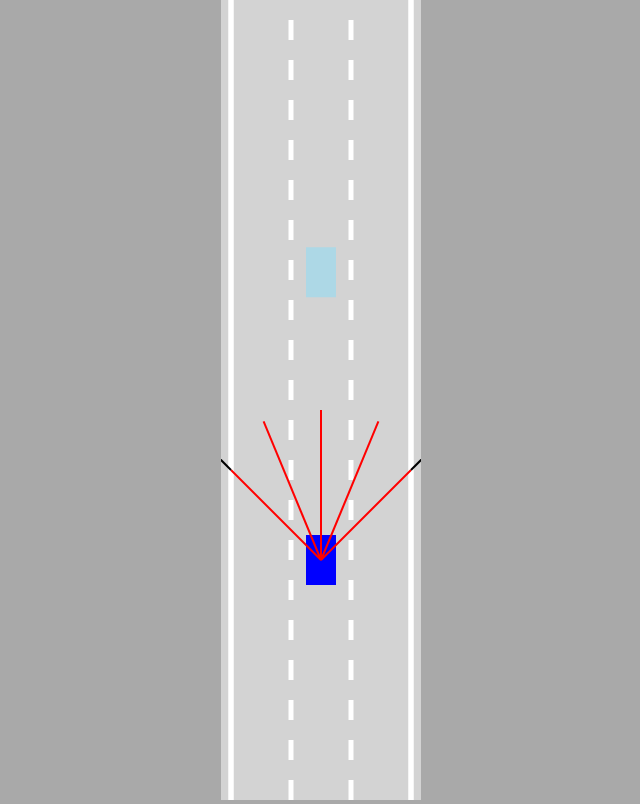
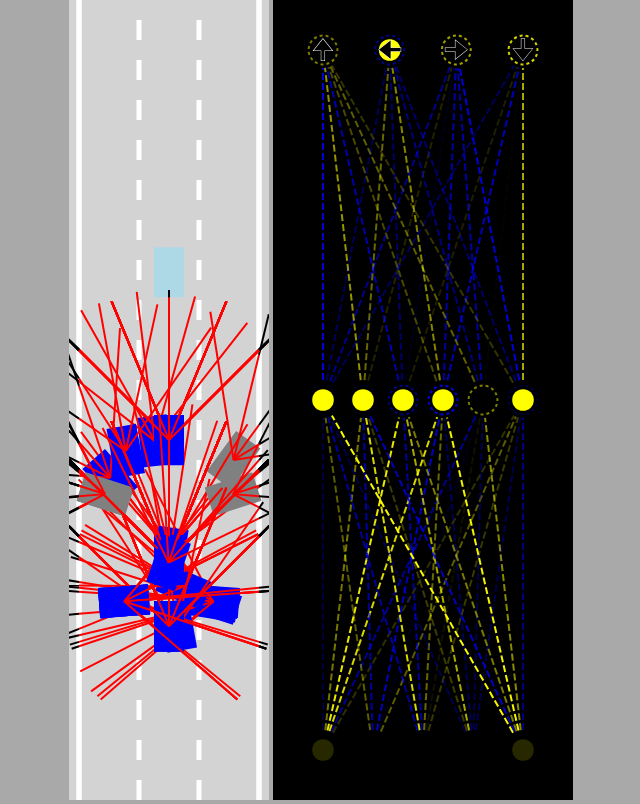
Before and after one commit to DManLucas/Self_Driving_Car, a plain HTML site: page index.html in a window 1280 px wide. Shown: the whole page, without its empty margins (319-959 px from the left). Drawn offline with Linux system fonts and the light colour scheme; animation ran at ten frames a second.

Commit message:
Refactored code to use multiple cars and a neural network visualizer

```diff
--- a/car.js
+++ b/car.js
@@ -12,11 +12,13 @@ class Car {
     this.angle = 0;
     this.damaged = false;
 
+    this.useBrain = controlType == "AI";
+
     if (controlType != "DUMMY") {
       this.sensor = new Sensor(this);
       this.brain = new NeuralNetwork([this.sensor.rayCount, 6, 4]);
     }
-    this.control = new Controls(controlType);
+    this.controls = new Controls(controlType);
   }
 
   update(roadBorders, traffic) {
@@ -31,7 +33,13 @@ class Car {
         s == null ? 0 : 1 - s.offset
       );
       const outputs = NeuralNetwork.feedForward(offsets, this.brain);
-      console.log(outputs);
+
+      if (this.useBrain) {
+        this.controls.forward = outputs[0];
+        this.controls.left = outputs[1];
+        this.controls.right = outputs[2];
+        this.controls.reverse = outputs[3];
+      }
     }
   }
 
@@ -73,10 +81,10 @@ class Car {
   }
 
   #move() {
-    if (this.control.forward) {
+    if (this.controls.forward) {
       this.speed += this.acceleration;
     }
-    if (this.control.reverse) {
+    if (this.controls.reverse) {
       this.speed -= this.acceleration;
     }
 
@@ -96,16 +104,17 @@ class Car {
     if (Math.abs(this.speed) < this.friction) {
       this.speed = 0;
     }
+
     if (this.speed != 0) {
       const flip = this.speed > 0 ? 1 : -1;
-
-      if (this.control.right) {
+      if (this.controls.left) {
+        this.angle += 0.03 * flip;
+      }
+      if (this.controls.right) {
         this.angle -= 0.03 * flip;
       }
-      if (this.control.left) {
-        this.angle += 0.03 * flip;
-      }
     }
+
     this.x -= Math.sin(this.angle) * this.speed;
     this.y -= Math.cos(this.angle) * this.speed;
   }
--- a/index.html
+++ b/index.html
@@ -6,7 +6,9 @@
     <link rel="stylesheet" href="style.css" />
   </head>
   <body>
-    <canvas id="myCanvas"></canvas>
+    <canvas id="carCanvas"></canvas>
+    <canvas id="networkCanvas"></canvas>
+    <script type="text/javascript" src="visualizer.js"></script>
     <script type="text/javascript" src="network.js"></script>
     <script type="text/javascript" src="sensor.js"></script>
     <script type="text/javascript" src="utilities.js"></script>
--- a/main.js
+++ b/main.js
@@ -1,29 +1,53 @@
-const canvas = document.getElementById("myCanvas");
+const carCanvas = document.getElementById("carCanvas");
+carCanvas.width = 200;
+const networkCanvas = document.getElementById("networkCanvas");
+networkCanvas.width = 300;
 
-canvas.width = 200;
+const carCtx = carCanvas.getContext("2d");
+const networkCtx = networkCanvas.getContext("2d");
 
-const ctx = canvas.getContext("2d");
-const road = new Road(canvas.width / 2, canvas.width * 0.9);
-const car = new Car(road.getLaneCenter(1), 100, 30, 50, "AI");
+const road = new Road(carCanvas.width / 2, carCanvas.width * 0.9);
+
+const N = 100;
+const cars = generateCars(N);
+
 const traffic = [new Car(road.getLaneCenter(1), -100, 30, 50, "DUMMY", 2)];
 
 animate();
 
-function animate() {
+function generateCars(N) {
+  const cars = [];
+  for (let i = 0; i <= N; i++) {
+    cars.push(new Car(road.getLaneCenter(1), 100, 30, 50, "AI"));
+  }
+  return cars;
+}
+
+function animate(time) {
   for (let i = 0; i < traffic.length; i++) {
     traffic[i].update(road.borders, []);
   }
-  car.update(road.borders, traffic);
+  for (let i = 0; i < cars.length; i++) {
+    cars[i].update(road.borders, traffic);
+  }
 
-  canvas.height = window.innerHeight;
-  ctx.save();
-  ctx.translate(0, -car.y + canvas.height * 0.7);
+  carCanvas.height = window.innerHeight;
+  networkCanvas.height = window.innerHeight;
 
-  road.draw(ctx);
+  carCtx.save();
+  carCtx.translate(0, -cars[0].y + carCanvas.height * 0.7);
+
+  road.draw(carCtx);
   for (let i = 0; i < traffic.length; i++) {
-    traffic[i].draw(ctx, "lightblue");
+    traffic[i].draw(carCtx, "lightblue");
   }
-  car.draw(ctx, "blue");
-  ctx.restore();
+  for (let i = 0; i < cars.length; i++) {
+    cars[i].draw(carCtx, "blue");
+  }
+
+  carCtx.restore();
+
+  networkCtx.lineDashOffset = -time / 50;
+  Visualizer.drawNetwork(networkCtx, cars[0].brain);
   requestAnimationFrame(animate);
 }
--- a/network.js
+++ b/network.js
@@ -1,14 +1,14 @@
 class NeuralNetwork {
   constructor(neuronCounts) {
     this.levels = [];
-    for (let i = 0; i < neuronCounts.length; i++) {
+    for (let i = 0; i < neuronCounts.length - 1; i++) {
       this.levels.push(new Level(neuronCounts[i], neuronCounts[i + 1]));
     }
   }
 
   static feedForward(givenInputs, network) {
     let outputs = Level.feedForward(givenInputs, network.levels[0]);
-    for (let i = 0; i < network.levels; i++) {
+    for (let i = 1; i < network.levels.length; i++) {
       outputs = Level.feedForward(outputs, network.levels[i]);
     }
     return outputs;
@@ -25,6 +25,7 @@ class Level {
     for (let i = 0; i < inputCount; i++) {
       this.weights[i] = new Array(outputCount);
     }
+
     Level.#randomize(this);
   }
 
@@ -34,7 +35,8 @@ class Level {
         level.weights[i][j] = Math.random() * 2 - 1;
       }
     }
-    for (let i = 0; i < level.biases; i++) {
+
+    for (let i = 0; i < level.biases.length; i++) {
       level.biases[i] = Math.random() * 2 - 1;
     }
   }
@@ -43,17 +45,20 @@ class Level {
     for (let i = 0; i < level.inputs.length; i++) {
       level.inputs[i] = givenInputs[i];
     }
-    for (let i = 0; i < level.inputs.length; i++) {
+
+    for (let i = 0; i < level.outputs.length; i++) {
       let sum = 0;
       for (let j = 0; j < level.inputs.length; j++) {
         sum += level.inputs[j] * level.weights[j][i];
       }
+
       if (sum > level.biases[i]) {
         level.outputs[i] = 1;
       } else {
         level.outputs[i] = 0;
       }
     }
+
     return level.outputs;
   }
 }
--- a/style.css
+++ b/style.css
@@ -5,6 +5,10 @@ body {
   text-align: center;
 }
 
-#myCanvas {
+#carCanvas {
   background: lightgray;
 }
+
+#networkCanvas {
+  background: black;
+}
--- /dev/null
+++ b/visualizer.js
@@ -0,0 +1,111 @@
+class Visualizer {
+  static drawNetwork(ctx, network) {
+    const margin = 50;
+    const left = margin;
+    const top = margin;
+    const width = ctx.canvas.width - margin * 2;
+    const height = ctx.canvas.height - margin * 2;
+
+    const levelHeight = height / network.levels.length;
+
+    for (let i = network.levels.length - 1; i >= 0; i--) {
+      const levelTop =
+        top +
+        lerp(
+          height - levelHeight,
+          0,
+          network.levels.length == 1 ? 0.5 : i / (network.levels.length - 1)
+        );
+
+      ctx.setLineDash([7, 3]);
+      Visualizer.drawLevel(
+        ctx,
+        network.levels[i],
+        left,
+        levelTop,
+        width,
+        levelHeight,
+        i == network.levels.length - 1 ? ["🠉", "🠈", "🠊", "🠋"] : []
+      );
+    }
+  }
+
+  static drawLevel(ctx, level, left, top, width, height, outputLabels) {
+    const right = left + width;
+    const bottom = top + height;
+
+    const { inputs, outputs, weights, biases } = level;
+
+    for (let i = 0; i < inputs.length; i++) {
+      for (let j = 0; j < outputs.length; j++) {
+        ctx.beginPath();
+        ctx.moveTo(Visualizer.#getNodeX(inputs, i, left, right), bottom);
+        ctx.lineTo(Visualizer.#getNodeX(outputs, j, left, right), top);
+        ctx.lineWidth = 2;
+        ctx.strokeStyle = getRGBA(weights[i][j]);
+        ctx.stroke();
+      }
+    }
+
+    const nodeRadius = 18;
+    for (let i = 0; i < inputs.length; i++) {
+      const x = Visualizer.#getNodeX(inputs, i, left, right);
+      ctx.beginPath();
+      ctx.arc(x, bottom, nodeRadius, 0, Math.PI * 2);
+      ctx.fillStyle = "black";
+      ctx.fill();
+      ctx.beginPath();
+      ctx.arc(x, bottom, nodeRadius * 0.6, 0, Math.PI * 2);
+      ctx.fillStyle = getRGBA(inputs[i]);
+      ctx.fill();
+    }
+
+    for (let i = 0; i < outputs.length; i++) {
+      const x = Visualizer.#getNodeX(outputs, i, left, right);
+      ctx.beginPath();
+      ctx.arc(x, top, nodeRadius, 0, Math.PI * 2);
+      ctx.fillStyle = "black";
+      ctx.fill();
+      ctx.beginPath();
+      ctx.arc(x, top, nodeRadius * 0.6, 0, Math.PI * 2);
+      ctx.fillStyle = getRGBA(outputs[i]);
+      ctx.fill();
+
+      ctx.beginPath();
+      ctx.lineWidth = 2;
+      ctx.arc(x, top, nodeRadius * 0.8, 0, Math.PI * 2);
+      ctx.strokeStyle = getRGBA(biases[i]);
+      ctx.setLineDash([3, 3]);
+      ctx.stroke();
+      ctx.setLineDash([]);
+
+      if (outputLabels[i]) {
+        ctx.beginPath();
+        ctx.textAlign = "center";
+        ctx.textBaseline = "middle";
+        ctx.fillStyle = "black";
+        ctx.strokeStyle = "white";
+        ctx.font = nodeRadius * 1.5 + "px Arial";
+        ctx.fillText(outputLabels[i], x, top + nodeRadius * 0.1);
+        ctx.lineWidth = 0.5;
+        ctx.strokeText(outputLabels[i], x, top + nodeRadius * 0.1);
+      }
+    }
+  }
+
+  static #getNodeX(nodes, index, left, right) {
+    return lerp(
+      left,
+      right,
+      nodes.length == 1 ? 0.5 : index / (nodes.length - 1)
+    );
+  }
+}
+
+function getRGBA(value) {
+  const alpha = Math.abs(value);
+  const R = value < 0 ? 0 : 255;
+  const G = R;
+  const B = value > 0 ? 0 : 255;
+  return "rgba(" + R + "," + G + "," + B + "," + alpha + ")";
+}
```
